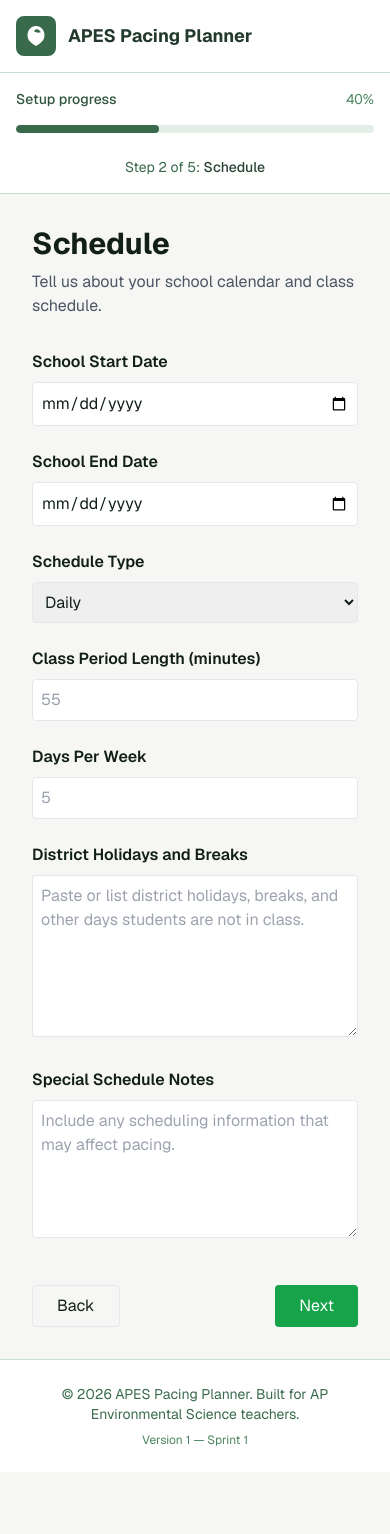
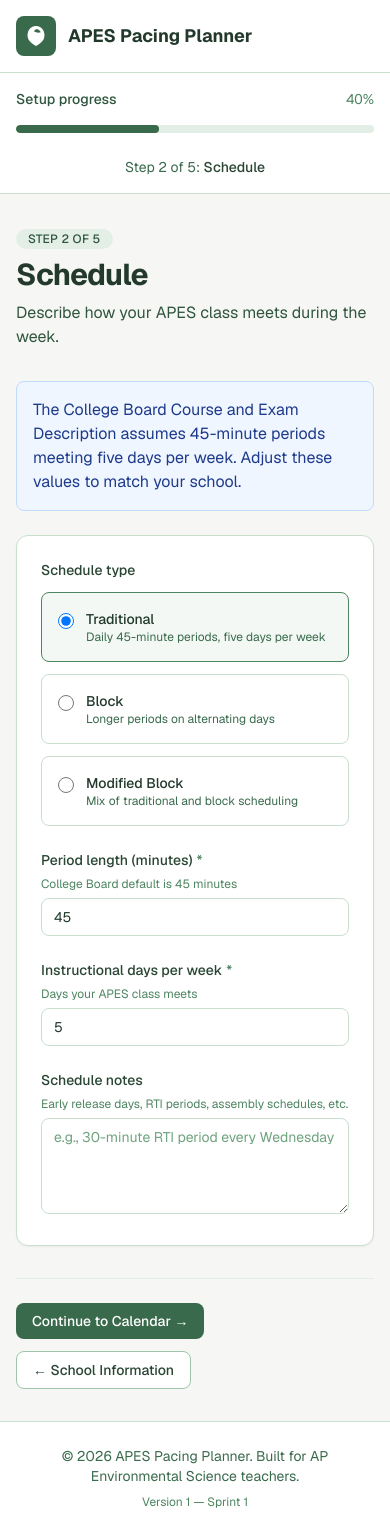
Before and after one commit to berrendsci-collab/APES-Pacing-Planner, a Next.js app: page /schedule in a window 390 px wide. Before the commit the page ends 1472 px from the top, so only its background shows below. Built offline with nearby package versions, Linux system fonts and the light colour scheme.

Commit message:
Add interactive calendar component to Calendar page

```diff
--- a/src/app/calendar/page.tsx
+++ b/src/app/calendar/page.tsx
@@ -1,6 +1,9 @@
+import MonthCalendar from "@/components/calendar/MonthCalendar";
+
 import {
   StepIntro,
   WizardActions,
+
 } from "@/components/layout/WizardActions";
 import { PageContainer, PageHeader } from "@/components/layout/PageContainer";
 import { Badge } from "@/components/ui/Badge";
@@ -42,43 +45,17 @@ export default function CalendarPage() {
         instructional year. Add non-instructional days so your pacing plan
         reflects actual teaching time.
       </StepIntro>
-
-      {/* Calendar preview placeholder — no rendering logic in Sprint 1 */}
 <Card elevated className="mb-6">
-        <CardHeader className="mb-0">
-          <div className="flex items-center justify-between gap-4">
-            <div>
-              <h2 className="section-heading">Calendar preview</h2>
+  <CardHeader>
+    <h2 className="section-heading">School Calendar</h2>
     <p className="text-sm text-forest-600">
-                Interactive calendar view will appear here once school dates are
-                configured.
+      Click dates to mark holidays, breaks, testing days, or other
+      non-instructional events.
     </p>
-            </div>
-            <Badge variant="outline">Coming soon</Badge>
-          </div>
   </CardHeader>
 
-        <div
-          className="mt-4 flex h-56 items-center justify-center rounded-lg border border-dashed border-forest-200 bg-sage-50"
-          aria-hidden="true"
-        >
-          <div className="text-center text-forest-500">
-            <svg
-              xmlns="http://www.w3.org/2000/svg"
-              fill="none"
-              viewBox="0 0 24 24"
-              strokeWidth={1.5}
-              stroke="currentColor"
-              className="mx-auto h-12 w-12 opacity-50"
-            >
-              <path
-                strokeLinecap="round"
-                strokeLinejoin="round"
-                d="M6.75 3v2.25M17.25 3v2.25M3 18.75V7.5a2.25 2.25 0 012.25-2.25h13.5A2.25 2.25 0 0121 7.5v11.25m-18 0A2.25 2.25 0 005.25 21h13.5A2.25 2.25 0 0021 18.75m-18 0v-7.5A2.25 2.25 0 015.25 9h13.5A2.25 2.25 0 0121 11.25v7.5"
-              />
-            </svg>
-            <p className="mt-2 text-sm font-medium">Year-at-a-glance calendar</p>
-          </div>
+  <div className="mt-4">
+  <MonthCalendar month="August 2026" />
   </div>
 </Card>
 
--- a/src/app/schedule/page.tsx
+++ b/src/app/schedule/page.tsx
@@ -1,108 +1,130 @@
+import { WizardActions } from "@/components/layout/WizardActions";
+import { PageContainer, PageHeader } from "@/components/layout/PageContainer";
+import { Card } from "@/components/ui/Card";
+import { FormField } from "@/components/ui/FormField";
+import { Input } from "@/components/ui/Input";
+import { Textarea } from "@/components/ui/Textarea";
+import { DEFAULT_SCHEDULE_SETTINGS, SCHEDULE_TYPE_OPTIONS, WIZARD_STEP_COUNT } from "@/lib/constants";
+import type { Metadata } from "next";
+
+export const metadata: Metadata = {
+  title: "Schedule",
+};
+
+/**
+ * Schedule page — captures how instructional time is structured.
+ *
+ * Sprint 1: Static form UI. Schedule calculations arrive in a later sprint.
+ */
 export default function SchedulePage() {
+  const defaults = DEFAULT_SCHEDULE_SETTINGS;
+
   return (
-    <main className="max-w-4xl mx-auto p-8">
-      <h1 className="text-3xl font-bold mb-2">
-        Schedule
-      </h1>
+    <PageContainer>
+      <PageHeader
+        badge={`Step 2 of ${WIZARD_STEP_COUNT}`}
+        title="Schedule"
+        description="Describe how your APES class meets during the week."
+      />
 
-      <p className="text-gray-600 mb-8">
-        Tell us about your school calendar and class schedule.
-      </p>
+<div className="mb-6 rounded-lg border border-blue-200 bg-blue-50 p-4 text-blue-900">
+  <p>
+    The College Board Course and Exam Description assumes 45-minute periods
+    meeting five days per week. Adjust these values to match your school.
+  </p>
+</div>
 
-      <div className="space-y-6">
+      <Card elevated>
+        <form className="space-y-6" aria-label="Schedule settings form">
+          <fieldset className="space-y-3">
+            <legend className="text-sm font-medium text-forest-800">
+              Schedule type
+            </legend>
+            <div className="grid gap-3">
+              {SCHEDULE_TYPE_OPTIONS.map((option) => (
+                <label
+                  key={option.value}
+                  className="flex cursor-pointer items-start gap-3 rounded-lg border border-forest-200 p-4 transition-colors has-[:checked]:border-forest-500 has-[:checked]:bg-forest-50"
+                >
+                  <input
+                    type="radio"
+                    name="scheduleType"
+                    value={option.value}
+                    defaultChecked={defaults.scheduleType === option.value}
+                    className="mt-1 h-4 w-4 border-forest-300 text-forest-600 focus:ring-forest-500"
+                  />
+                  <span>
+                    <span className="block text-sm font-medium text-forest-900">
+                      {option.label}
+                    </span>
+                    <span className="block text-xs text-forest-600">
+                      {option.description}
+                    </span>
+                  </span>
+                </label>
+              ))}
+            </div>
+          </fieldset>
 
-        <div>
-          <label className="block font-semibold mb-2">
-            School Start Date
-          </label>
-          <input
-            type="date"
-            className="border rounded p-2 w-full"
-          />
-        </div>
+          <div className="grid gap-6 sm:grid-cols-2">
+            <FormField
+              id="periodLengthMinutes"
+              label="Period length (minutes)"
+              hint="College Board default is 45 minutes"
+              required
+            >
+              <Input
+                id="periodLengthMinutes"
+                name="periodLengthMinutes"
+                type="number"
+                min={20}
+                max={120}
+                step={5}
+                defaultValue={defaults.periodLengthMinutes}
+                required
+              />
+            </FormField>
 
-        <div>
-          <label className="block font-semibold mb-2">
-            School End Date
-          </label>
-          <input
-            type="date"
-            className="border rounded p-2 w-full"
-          />
-        </div>
+            <FormField
+              id="daysPerWeek"
+              label="Instructional days per week"
+              hint="Days your APES class meets"
+              required
+            >
+              <Input
+                id="daysPerWeek"
+                name="daysPerWeek"
+                type="number"
+                min={1}
+                max={7}
+                defaultValue={defaults.daysPerWeek}
+                required
+              />
+            </FormField>
+          </div>
 
-        <div>
-          <label className="block font-semibold mb-2">
-            Schedule Type
-          </label>
+          <FormField
+            id="scheduleNotes"
+            label="Schedule notes"
+            hint="Early release days, RTI periods, assembly schedules, etc."
+          >
+            <Textarea
+              id="scheduleNotes"
+              name="scheduleNotes"
+              placeholder="e.g., 30-minute RTI period every Wednesday"
+              defaultValue={defaults.notes}
+              rows={3}
+            />
+          </FormField>
+        </form>
+      </Card>
 
-          <select className="border rounded p-2 w-full">
-            <option>Daily</option>
-            <option>A/B Block</option>
-            <option>Traditional Block</option>
-            <option>Other</option>
-          </select>
-        </div>
-
-        <div>
-          <label className="block font-semibold mb-2">
-            Class Period Length (minutes)
-          </label>
-
-          <input
-            type="number"
-            className="border rounded p-2 w-full"
-            placeholder="55"
-          />
-        </div>
-
-        <div>
-          <label className="block font-semibold mb-2">
-            Days Per Week
-          </label>
-
-          <input
-            type="number"
-            className="border rounded p-2 w-full"
-            placeholder="5"
-          />
-        </div>
-
-        <div>
-          <label className="block font-semibold mb-2">
-            District Holidays and Breaks
-          </label>
-
-          <textarea
-            rows={6}
-            className="border rounded p-2 w-full"
-            placeholder="Paste or list district holidays, breaks, and other days students are not in class."
-          />
-        </div>
-
-        <div>
-          <label className="block font-semibold mb-2">
-            Special Schedule Notes
-          </label>
-
-          <textarea
-            rows={5}
-            className="border rounded p-2 w-full"
-            placeholder="Include any scheduling information that may affect pacing."
-          />
-        </div>
-
-      </div>
-
-      <div className="flex justify-between mt-10">
-        <button className="border rounded px-6 py-2 hover:bg-gray-100">
-          Back
-        </button>
-
-        <button className="bg-green-600 text-white rounded px-6 py-2 hover:bg-green-700">
-          Next
-        </button>
-      </div>
-    </main>
+      <WizardActions
+        backHref="/school-information"
+        backLabel="School Information"
+        nextHref="/calendar"
+        nextLabel="Continue to Calendar"
+      />
+    </PageContainer>
   );
 }
--- /dev/null
+++ b/src/components/calendar/MonthCalendar.tsx
@@ -0,0 +1,32 @@
+type MonthCalendarProps = {
+    month: string;
+  };
+
+  export default function MonthCalendar({ month }: MonthCalendarProps) {
+    const weekdays = ["Sun", "Mon", "Tue", "Wed", "Thu", "Fri", "Sat"];
+
+    return (
+      <div className="border rounded-lg p-4 shadow-sm bg-white">
+        <h3 className="text-lg font-semibold text-green-700 mb-4">
+          {month}
+        </h3>
+
+        <div className="grid grid-cols-7 gap-2 text-center">
+          {weekdays.map((day) => (
+            <div key={day} className="font-semibold text-gray-600">
+              {day}
+            </div>
+          ))}
+
+          {Array.from({ length: 35 }, (_, index) => (
+            <button
+              key={index}
+              className="h-10 rounded border hover:bg-green-100 transition"
+            >
+              {index < 30 ? index + 1 : ""}
+            </button>
+          ))}
+        </div>
+      </div>
+    );
+  }
```
Lines whose indentation alone changed are shown as unchanged.
